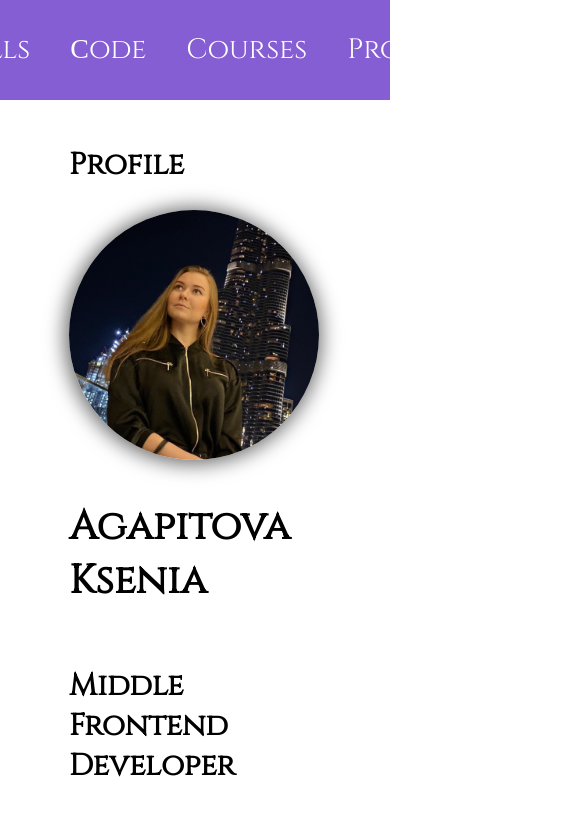
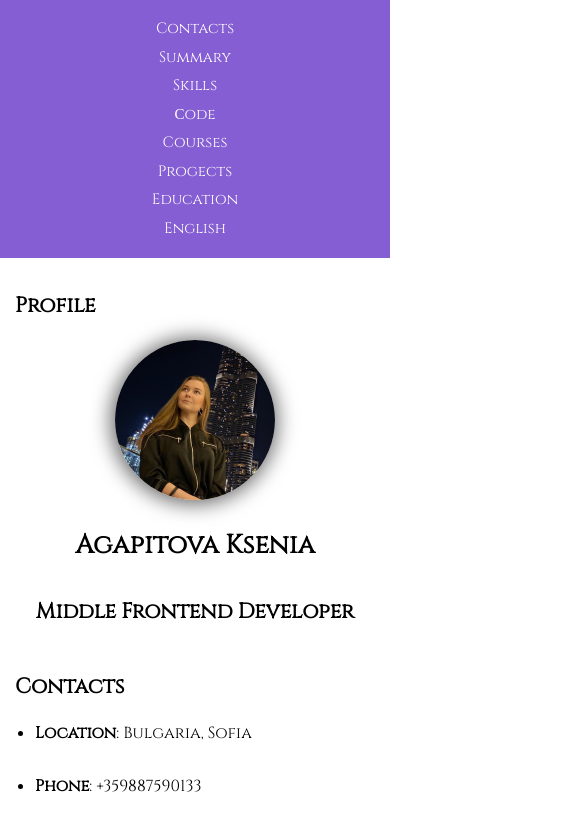
Before and after one commit to kagapitova/rsschool-cv, a plain HTML site: page index.html in a window 390 px wide. Shown: the top 823 px of the page, 585 px wide, since content can reach past the window. Drawn offline with Linux system fonts and the light colour scheme.

Commit message:
fix: адаптивность

```diff
--- a/style.css
+++ b/style.css
@@ -1,166 +1,176 @@
 html {
     scroll-behavior: smooth;
-}
-
-
-html, body {
-    display: flex;
-    flex-direction: column;
-    justify-content: space-between;
-    min-height: 100vh;
-    font-family: 'Cinzel', serif;
-    font-size: 16px;
-    margin: 0;
-    padding: 0;
-}
-
-table {
-    border-collapse: collapse;
-}
-
-table.border td, table.border th {
-    padding: 5px;
-    border: 1px solid #c0c0c0;
-}
-
-table.border th {
-    background: #e0e0e0;
-}
-
-header {
-    background-color: #865ED3;
-    margin-bottom: 20px;
-}
-
-.header-container {
-    height: 100px;
-    display: flex;
-    align-items: center;
-    justify-content: center;
-}
-
-.nav-list {
-    display: flex;
-    justify-content: center;
-    align-items: center;
-    list-style: none;
-}
-
-.profile {
-    display: flex;
-    flex-direction: column;
-    flex-wrap: wrap;
-    justify-content: center;
-}
-
-.nav-link {
-    padding: 0 20px;
-    line-height: 50px;
-    text-decoration: none;
-    color: white;
-    font-size: 28px;
-    transition: 0.3s;
-    cursor: pointer;
-}
-
-.main-container {
-    padding-left: 10%;
-    padding-right: 10%;
-    display: flex;
-    flex-wrap: wrap;
-}
-
-h1 {
-    font-size: 40px;
-}
-
-
-.section {
-    width: 50%;
-    padding: 0 30px;
-    font-size: 20px;
-}
-
-
-.nav-link:hover {
-    color: #FF8C00;
-}
-
-.section-item a {
-    color: #adbbd2;
-    text-decoration: none;
-    transition: color 0.5s;
-}
-
-.section-item {
-    position: relative;
-    padding-left: 30px;
-}
-
-.section li::marker {
-    content: "";
-}
-
-.section-item a:hover {
-    color: #adbbd2;
 }
 
 * {
     box-sizing: border-box;
 }
 
-.section ul {
+html,
+body {
+    display: flex;
+    flex-direction: column;
+    justify-content: space-between;
+    min-height: 100vh;
+    margin: 0;
     padding: 0;
+    font-family: 'Cinzel', serif;
+    font-size: 16px;
+    line-height: 1.6;
+}
+
+body {
+    overflow-x: hidden;
+}
+
+header {
+    margin-bottom: 20px;
+    background-color: #865ED3;
 }
 
 .container {
+    width: 100%;
     max-width: 1440px;
     margin: 0 auto;
 }
 
-.link {
+.header-container {
+    min-height: 100px;
+    display: flex;
+    align-items: center;
+    justify-content: center;
+    padding: 20px 30px;
+}
+
+.nav-list {
+    display: flex;
+    flex-wrap: wrap;
+    justify-content: center;
+    align-items: center;
+    gap: 5px 10px;
+    margin: 0;
+    padding: 0;
+    list-style: none;
+}
+
+.nav-link {
+    display: block;
+    padding: 5px 10px;
+    color: white;
+    font-size: 20px;
+    line-height: 1.5;
     text-decoration: none;
+    transition: color 0.3s;
+    cursor: pointer;
+}
+
+.nav-link:hover {
     color: #FF8C00;
-    transition: color 0.2s;
+}
+
+.main {
+    flex: 1;
+}
+
+.main-container {
+    display: flex;
+    flex-wrap: wrap;
+    padding: 0 5%;
+}
+
+.section {
+    width: 50%;
+    padding: 20px 30px;
+    font-size: 20px;
+    overflow-wrap: anywhere;
+}
+
+.section-title {
+    margin-top: 0;
+    margin-bottom: 20px;
+}
+
+.profile {
+    display: flex;
+    flex-direction: column;
+    justify-content: center;
+}
+
+h1 {
+    font-size: 40px;
+    line-height: 1.2;
+}
+
+h2 {
+    line-height: 1.3;
+}
+
+p {
+    margin-top: 0;
+}
+
+.section ul {
+    padding-left: 25px;
+}
+
+.section li {
+    margin-bottom: 10px;
+}
+
+.pad {
+    padding-bottom: 5%;
 }
 
 .avatar {
+    display: block;
     width: 250px;
-    border-radius: 150px;
+    max-width: 100%;
+    height: auto;
+    margin: 0 auto;
+    border-radius: 50%;
     box-shadow: -1px 1px 20px 3px rgb(0 0 0 / 60%);
+}
+
+pre {
+    max-width: 100%;
+    padding: 20px;
+    overflow-x: auto;
+    background-color: #f5f5f5;
+    border-radius: 8px;
+    font-size: 14px;
+    white-space: pre-wrap;
+    overflow-wrap: anywhere;
+}
+
+.link {
+    color: #FF8C00;
+    text-decoration: none;
+    transition: color 0.2s;
 }
 
 .link:hover {
     color: #e6e7e8;
 }
 
-@media (max-width: 768px) {
-    .section {
-        width: 100%;
-    }
+.progect {
+    display: flex;
+    flex-direction: column;
+    gap: 15px;
+}
+
+.footer {
+    padding: 0 5%;
+    background-color: #865ED3;
+    color: white;
+    font-size: 20px;
 }
 
 .footer-container {
-    height: 100px;
+    min-height: 100px;
+    display: flex;
     align-items: center;
-    display: flex;
     justify-content: space-between;
-}
-
-.progect{
-    display: flex;
-    flex-direction: column;
-    justify-content: space-evenly;
-}
-.footer {
-    padding-left: 10%;
-    padding-right: 10%;
-    background-color: #865ED3;
-    color: white;
-    font-size: 25px;
-}
-.pad {
-    padding-bottom: 5%;
+    gap: 20px;
 }
 
 .footer a {
@@ -172,10 +182,134 @@ h1 {
 }
 
 .rss {
+    display: block;
+    flex-shrink: 0;
     width: 121px;
     height: 45px;
     background-image: url("./assets/rss.svg");
     background-size: contain;
     background-repeat: no-repeat;
-    display: block;
 }
+
+/* Tablet */
+@media (max-width: 1024px) {
+    .nav-link {
+        font-size: 18px;
+    }
+
+    .section {
+        padding: 20px;
+        font-size: 18px;
+    }
+
+    h1 {
+        font-size: 34px;
+    }
+
+    .main-container {
+        padding: 0 3%;
+    }
+}
+
+/* Mobile */
+@media (max-width: 768px) {
+    .header-container {
+        min-height: auto;
+        padding: 15px;
+    }
+
+    .nav-list {
+        gap: 5px;
+    }
+
+    .nav-link {
+        padding: 5px 8px;
+        font-size: 16px;
+    }
+
+    .main-container {
+        padding: 0 15px;
+    }
+
+    .section {
+        width: 100%;
+        padding: 20px 0;
+        font-size: 16px;
+    }
+
+    .profile {
+        align-items: center;
+        text-align: center;
+    }
+
+    h1 {
+        font-size: 30px;
+    }
+
+    h2 {
+        font-size: 24px;
+    }
+
+    .avatar {
+        width: 200px;
+    }
+
+    pre {
+        padding: 15px;
+        font-size: 12px;
+    }
+
+    .footer {
+        padding: 0 15px;
+        font-size: 16px;
+    }
+
+    .footer-container {
+        min-height: 80px;
+        flex-wrap: wrap;
+    }
+
+    .rss {
+        width: 90px;
+        height: 35px;
+    }
+}
+
+/* Small mobile */
+@media (max-width: 480px) {
+    .nav-list {
+        flex-direction: column;
+        gap: 0;
+    }
+
+    .nav-link {
+        padding: 3px 8px;
+        font-size: 15px;
+    }
+
+    .section {
+        padding: 15px 0;
+    }
+
+    h1 {
+        font-size: 26px;
+    }
+
+    h2 {
+        font-size: 21px;
+    }
+
+    .avatar {
+        width: 160px;
+    }
+
+    .section ul {
+        padding-left: 20px;
+    }
+
+    .footer-container {
+        justify-content: center;
+        padding: 15px 0;
+        text-align: center;
+    }
+}
```
